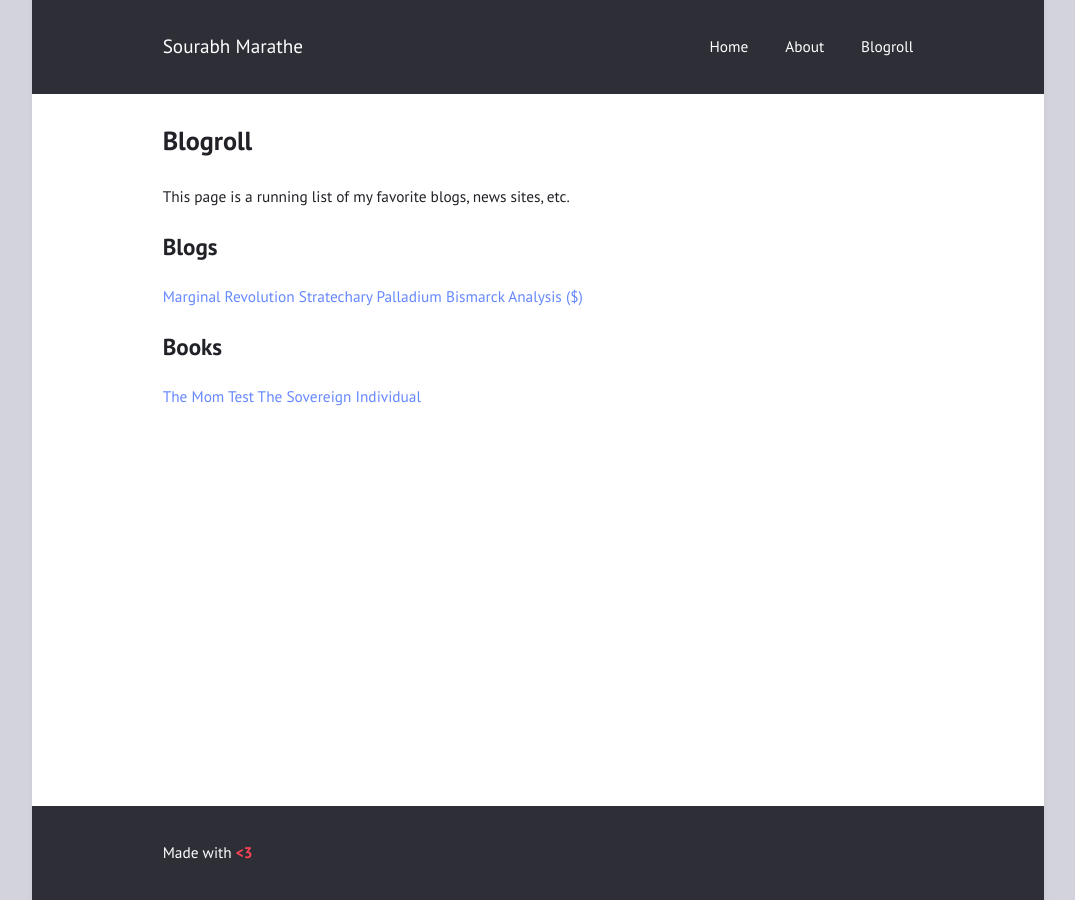
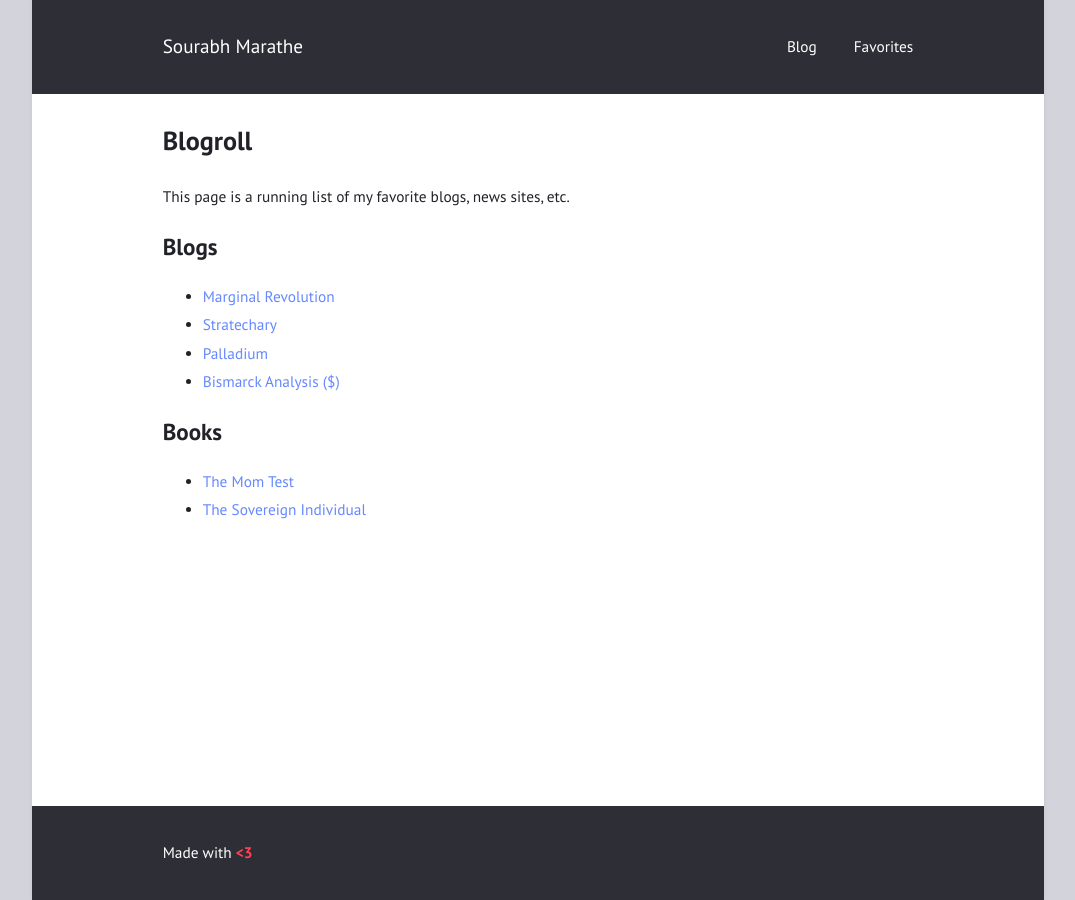
Before and after one commit to sourabhmarathe/sourabhmarathe.github.io, a Jekyll site: the page built from BLOGROLL.md, in a window 1280 px wide. Shown: the whole page, without its empty margins (102-1177 px from the left). Built offline with Jekyll 4.4.1, drawn with Linux system fonts in a browser that asks for light colours.

Commit message:
Reorg blog

```diff
--- a/BLOGROLL.md
+++ b/BLOGROLL.md
@@ -8,12 +8,12 @@ This page is a running list of my favorite blogs, news sites, etc.
 
 # Blogs
 
-[Marginal Revolution](marginalrevolution.com)
-[Stratechary](https://stratechery.com/)
-[Palladium](https://www.palladiummag.com/)
-[Bismarck Analysis ($)](https://www.bismarckanalysis.com/#/)
+- [Marginal Revolution](marginalrevolution.com)
+- [Stratechary](https://stratechery.com/)
+- [Palladium](https://www.palladiummag.com/)
+- [Bismarck Analysis ($)](https://www.bismarckanalysis.com/#/)
 
 # Books
 
-[The Mom Test](https://www.amazon.com/Mom-Test-customers-business-everyone/dp/1492180742)
-[The Sovereign Individual](https://a.co/d/8m7ldpH)
+- [The Mom Test](https://www.amazon.com/Mom-Test-customers-business-everyone/dp/1492180742)
+- [The Sovereign Individual](https://a.co/d/8m7ldpH)
--- a/Gemfile
+++ b/Gemfile
@@ -5,3 +5,5 @@ gem "jekyll", "~> 4.2.0"
 group :jekyll_plugins do
   gem "jekyll-feed", "~> 0.12"
 end
+
+gem "webrick", "~> 1.8"
--- a/ABOUT.md
+++ b/HOME.md
@@ -1,6 +1,6 @@
 ---
-title: "About"
-permalink: "/about/"
+title: "Home"
+permalink: "/"
 layout: page
 ---
 
--- a/_config.yml
+++ b/_config.yml
@@ -16,9 +16,8 @@ minimal: false # use a dark header
 # Menu
 
 navigation: # accepts {file, title, url, icon, sidebaricon}
-  - { file: "index.html" }
-  - { file: "ABOUT.md" }
-  - { file: "BLOGROLL.md" }
+  - { title: "Blog", file: "blog.html" }
+  - { title: "Favorites", file: "BLOGROLL.md" }
 
 external: # shows a footer with social links - for available icons see fontawesome.com/icons
   - { title: Mail, icon: envelope, url: "mailto:smarathe25@gsb.columbia.edu" }
@@ -36,6 +35,3 @@ comments:
 
 plugins:
   - jekyll-feed
-
-# Pagination
-paginate: 5
```
Also changed, not shown: blog.html (renamed from index.html).
